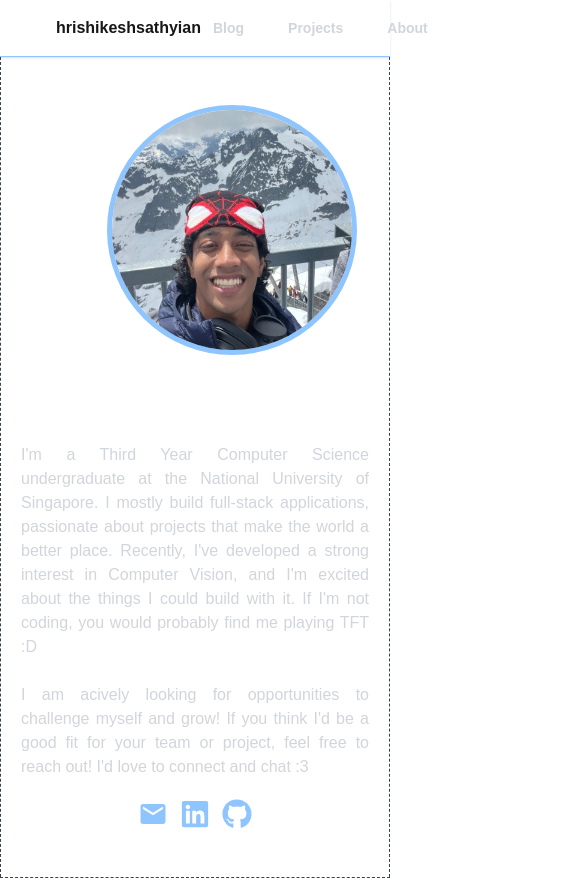
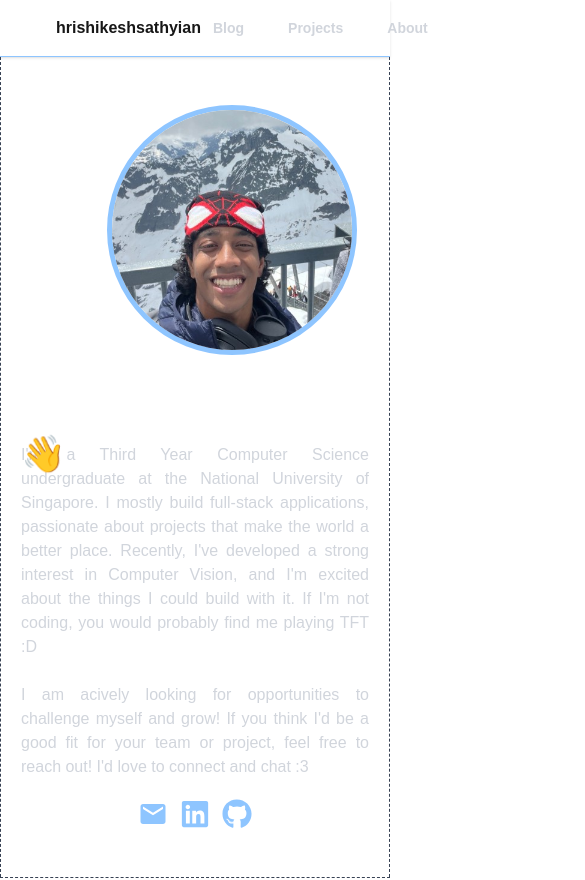
Before and after one commit to hrishikeshsathyian/hrishi-blog, a Next.js app in the folder hrishiblog/: page / in a window 390 px wide. Shown: the top 880 px of the page, 585 px wide, since content can reach past the window. Built offline with nearby package versions, Linux system fonts and the light colour scheme.

Commit message:
Make waving hand responsive to different screen size

```diff
--- a/hrishiblog/src/app/page.tsx
+++ b/hrishiblog/src/app/page.tsx
@@ -8,6 +8,8 @@ import { useState, useEffect } from "react";
 import { Typewriter } from "react-simple-typewriter";
 import { motion } from "framer-motion";
 import ProjectCard from "@/components/ProjectCard";
+import { useRef, useLayoutEffect } from "react";
+
 
 enum Stage {
   TYPEWRITER = "TYPEWRITER",
@@ -17,6 +19,20 @@ enum Stage {
 export default function Home() {
 
   const [stage, setStage] = useState<Stage>(Stage.TYPEWRITER);
+  const introRef = useRef<HTMLDivElement>(null);
+  const [targetTop, setTargetTop] = useState<number>(100); // fallback default
+  const [targetLeft, setTargetLeft] = useState<number>(0); // fallback default
+  useLayoutEffect(() => {
+    if (introRef.current) {
+      const rect = introRef.current.getBoundingClientRect();
+      const scrollY = window.scrollY || window.pageYOffset;
+      const scrollX = window.scrollX || window.pageXOffset;
+
+      setTargetTop(rect.top + scrollY - 50);   // Fine-tune as needed
+      setTargetLeft(rect.left + scrollX + 120);      // No extra offset
+    }
+  }, [stage]);
+
 
   useEffect(() => {
     if (stage === Stage.TYPEWRITER) {
@@ -27,21 +43,38 @@ export default function Home() {
   return (
     <div>
     <motion.h1
-          initial={{ top: "50%", left: "50%", x: "-50%", y: "-50%", scale: 1 }}
+        initial={{
+          position: "fixed",
+          top: "50%",
+          left: "50%",
+          x: "-50%",
+          y: "-50%",
+          scale: 1,
+        }}
         animate={
           stage === Stage.RENDER
-              ? { top: "6.5rem", left: "4rem", x: 500, y: "0%", scale: 1 }
-              : { top: "50%", left: "50%", x: "-50%", y: "-50%", scale: 1 }
+            ? {
+                position: "absolute",
+                top: targetTop,
+                left: targetLeft,
+                y: 0,
+                scale: 1,
+              }
+            : {
+                position: "fixed",
+                top: "50%",
+                left: "50%",
+                x: "-50%",
+                y: "-50%",
+                scale: 1,
+              }
         }
         transition={{ duration: 1 }}
-          className={`text-4xl font-bold text-white z-50 ${
-            stage === Stage.RENDER ? "absolute" : "fixed"
-          }`}
+        className={`text-4xl font-bold text-white z-50`}
       >
-
         {stage === Stage.TYPEWRITER ? (
           <Typewriter
-            words={["hi im hrishi "]}
+            words={["hi im hrishi"]}
             loop={1}
             cursor
             cursorStyle="|"
@@ -50,9 +83,12 @@ export default function Home() {
             delaySpeed={1000}
           />
         ) : (
-          <span>hi im hrishi <span className="ml-1 waving-hand">👋</span></span>
+          <span>
+            hi im hrishi <span className="ml-1 waving-hand">👋</span>
+          </span>
         )}
       </motion.h1>
+
 
 
 
@@ -82,9 +118,11 @@ export default function Home() {
                   className="rounded-full border-5 border-blue-300 object-cover"
                 />
               </div>
+
               {/* Personal Introduction */}
               <div className="px-5 lg:col-span-7 mt-10 lg:mt-0 text-center lg:text-left ">
                 {/* Leave this space for the animated h1 to "land" visually */}
+                <div ref={introRef}>
                 <div className="h-12" />
                 <p className="text-md text-gray-300 text-justify">
                   I&apos;m a Third Year Computer Science undergraduate at the National University of Singapore. I mostly build full-stack applications, passionate about projects that make the world a better place.
@@ -106,6 +144,7 @@ export default function Home() {
                     <FaGithub className="inline-block text-blue-300 hover:text-blue-500" size={30}/>
                   </a>
 
+                </div>
                 </div>
 
               </div>
@@ -138,7 +177,7 @@ export default function Home() {
                   <ProjectCard
                     title="RouteJooz"
                     description="Designed and implemented a Multi Vehicle Route Optimisation platform for a local logistics company, minimising costs and improving delivery efficiency"
-                    tags={["Python", "Google Maps API", "Numpy", "NextJS", "TailwindCSS"]}
+                    tags={["Python", "Google Maps API", "Numpy", "NextJS"]}
                     link="https://route-jooz-frontend.vercel.app/"
                   />
                 </div>
```
Lines whose indentation alone changed are shown as unchanged.
